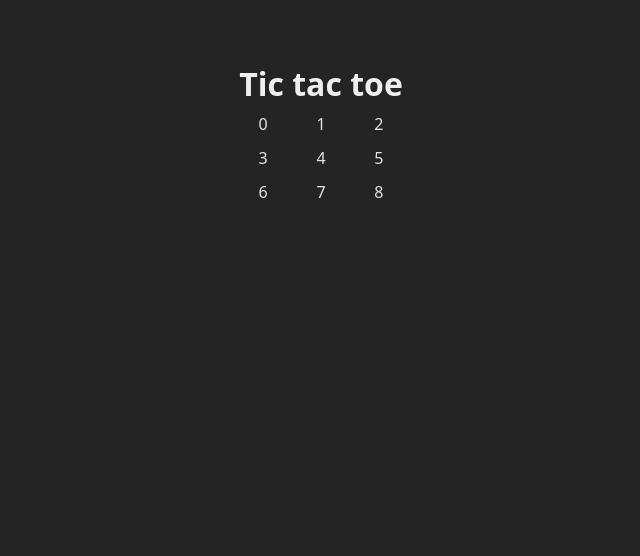
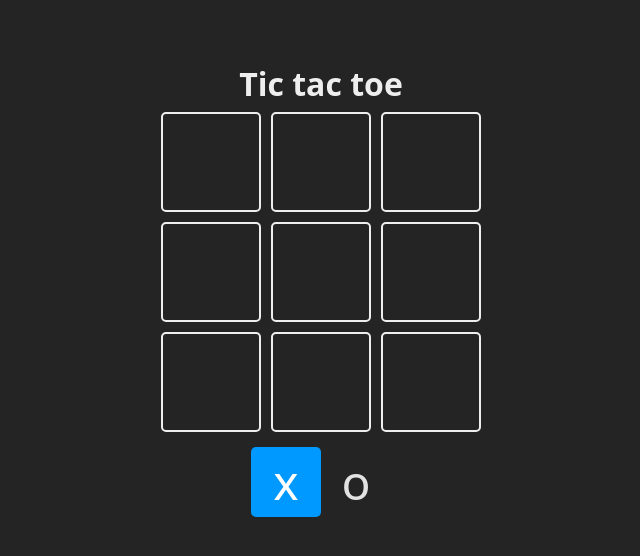
Before and after one commit to Rouseta/Recovering-react, a React (Vite) app: page / in a window 1280 px wide. Shown: the top 556 px of the page, without its empty margins (319-959 px from the left). Built offline with nearby package versions, Linux system fonts and the light colour scheme.

Commit message:
adding states

```diff
--- a/src/App.jsx
+++ b/src/App.jsx
@@ -1,22 +1,33 @@
+import { useState } from 'react';
 import './App.css';
 const TURNS = {
   X: 'x',
   O: 'o',
 };
-const board = Array(9).fill(null);
 
+const Square = ({ children, updateBoard, index, isSelected }) => {
+  const className = `square ${isSelected ? 'is-selected' : ''}`;
+
+  return <div className={className}>{children}</div>;
+};
 function App() {
+  const [board, setBoard] = useState(Array(9).fill(null));
+  const [turn, setTurn] = useState(TURNS.X);
   return (
     <main className="board">
       <h1>Tic tac toe</h1>
       <section className="game">
         {board.map((_, index) => {
           return (
-            <div className="cell" key={index}>
-              <span className="cell__content">{index}</span>
-            </div>
+            <Square key={index} index={index}>
+              {board[index]}
+            </Square>
           );
         })}
+      </section>
+      <section className="turn">
+        <Square isSelected={turn === TURNS.X}>{TURNS.X}</Square>
+        <Square isSelected={turn === TURNS.O}>{TURNS.O}</Square>
       </section>
     </main>
   );
```
